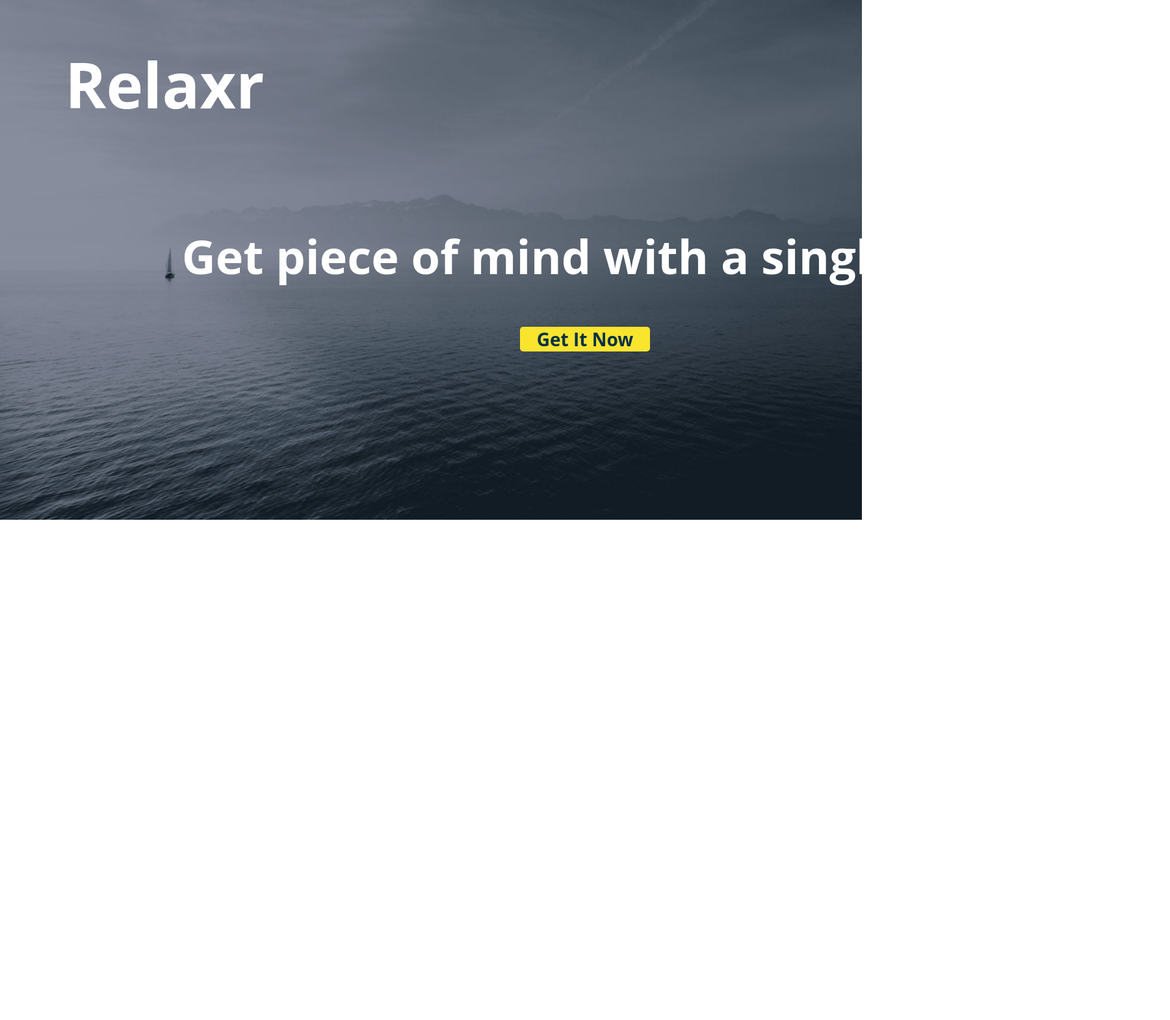
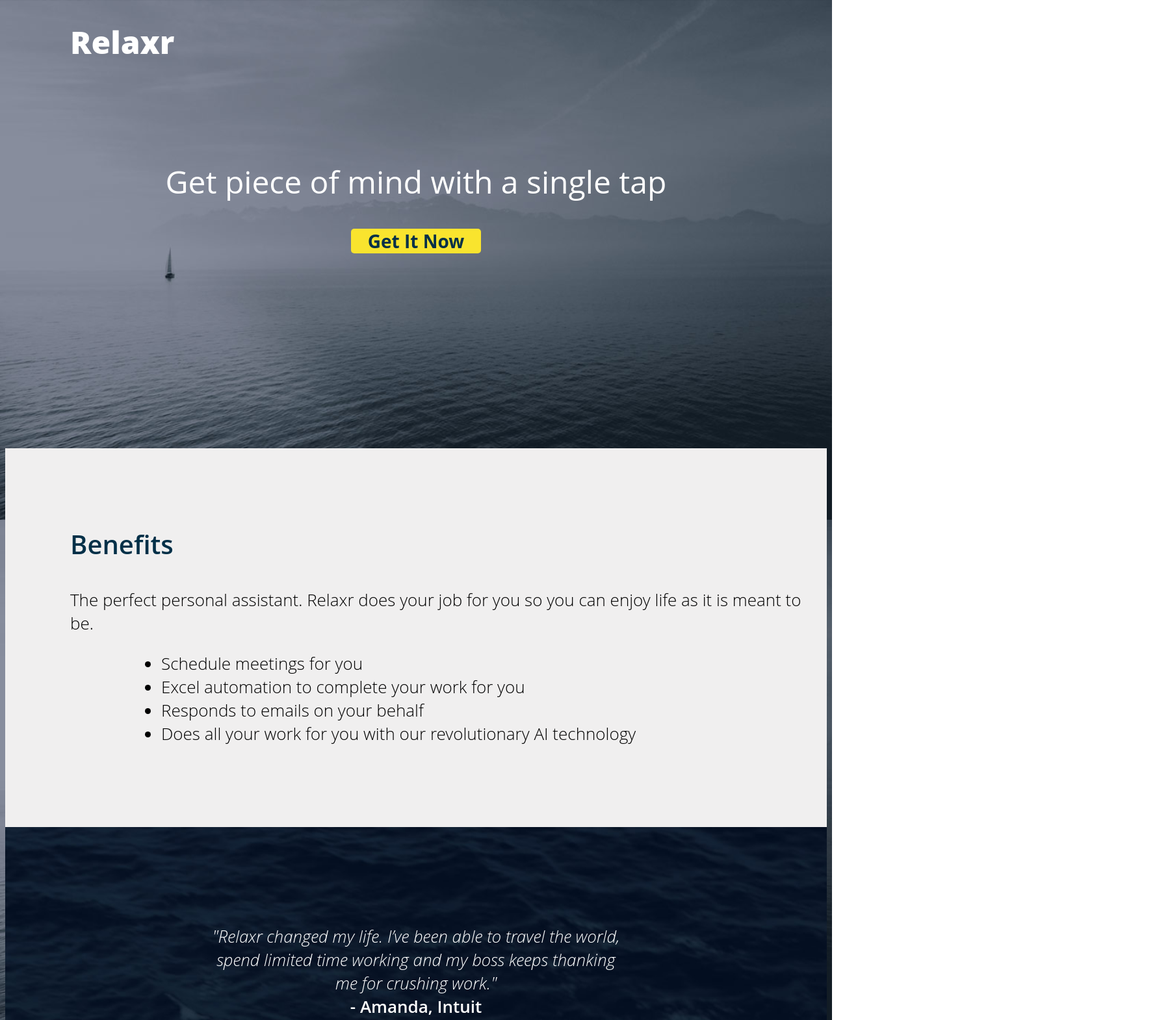
Before and after one commit to mission1942/homework-week2-landingpage, a plain HTML site: page index.html in a window 1280 px wide. Shown: the top 1570 px of the page at 65% size, 1800 px wide, since content can reach past the window. Before the commit the page ends 800 px from the top, so only its background shows below. Drawn offline with Linux system fonts and the light colour scheme.

Commit message:
revision on week2 homework

```diff
--- a/css/style.css
+++ b/css/style.css
@@ -11,32 +11,18 @@ Developer @GA in NYC
     background-size: cover;
 }
 
-.GetItNow {
-    background: #f0efef;
+body {
+    font-family: 'Open Sans';
 }
 
-body {
-    font-family: 'Open Sans';
-    min-width: 1800px;
+h1 {
+     color:white;
+     padding-left: 100px;
+     font-size: 48px;
+     font-weight:800;
 }
 
-header {
-    font-family: Open Sans;
-    font-size: 40px;
-    font-weight: 600;
-    color: #033048;
-    margin-left: 100px;
-}
-
-.companyname {
-     color:white;
-     margin-left: 100px;
-     font-size: 48px;
-     font-weight:800;
-
-}
-
-.landingmessage {
+h2 {
     color: white;
     margin-top: 150px;
     text-align: center;
@@ -56,18 +42,34 @@ header {
     height: auto;
     margin-left: auto;
     margin-right: auto;
+    margin-bottom: 300px;
     border: 2px;
     border-color: none;
     border-radius: 5px;
 }
 
-.container  {
-    color: #606161;
+.container {
+    background: #f0efef;
     font-family: Open Sans;
     font-size: 26px;
     font-weight: 300;
-    margin-left: 100px;
-    width: 700px;
+    padding-bottom: 100px;
+    padding-top: 80px;
+}
+
+h3 {
+    font-size: 40px;
+    font-weight: 600;
+    color: #033048;
+    padding-left:100px;
+}
+
+p {
+    padding-left: 100px;
+}
+
+.benefits {
+    padding-left: 200px;
 }
 
 .container1 {
--- a/index.html
+++ b/index.html
@@ -3,17 +3,50 @@
 	<head>
     	<meta charset="utf-8">
     	<title>Relaxr</title>
-        <link rel="stylesheet" href="css/normalize.css">
 		<link rel="stylesheet" href="css/style.css">
 	</head>
 
     <body>
-        <div class="companyname">
-                 <h1>Relaxr</h1>
+        <h1>Relaxr</h1>
+        <h2>Get piece of mind with a single tap</h2>
+        <a href="GetItNow.html" class="button">Get It Now</a>
+	    <div class="container">
+        <h3>Benefits</h3>
+        <p>The perfect personal assistant. Relaxr does your job for you so you can enjoy life as it is meant to be.</p>
+              <div class="benefits">
+                    <ul>
+                        <li>Schedule meetings for you</li>
+                        <li>Excel automation to complete your work for you</li>
+                        <li>Responds to emails on your behalf</li>
+                        <li>Does all your work for you with our revolutionary AI technology</li>
+                    </ul>
+              </div>
         </div>
-        <div class="landingmessage">
-                <h2>Get piece of mind with a single tap</h2>
+        <div class="container1">
+            <div class="quote">
+                "Relaxr changed my life. I’ve been able to travel the world, spend limited time working and my boss keeps thanking me for crushing work."
+            <br>
+            <span>- Amanda, Intuit</span>
+            </div>
         </div>
-        <a href="GetItNow.html" class="button">Get It Now</a>
-	</body>
+        <div class="container2">
+            <a href="index.html" class="button2">Sign Up Now</a>
+        </div>
+        <div class="container3">
+            <div class="Relaxr2">
+                Relaxr
+            </div>
+            <div class="socialmedia">
+                <div class="twitter">
+               <a href="https://twitter.com/?lang=en"><img alt="follow us on twitter" src="images/twitter.png" border=0></a>
+            </div>
+            <div class="facebook">
+               <a href="https://www.facebook.com/"><img alt="follow us on facebook" src="images/facebook.png" border=0></a>
+            </div>
+            </div>
+			<footer>
+				&copy; Copyright 2015. Relaxr
+			</footer>
+          </div>
+    </body>
 </html>
```
